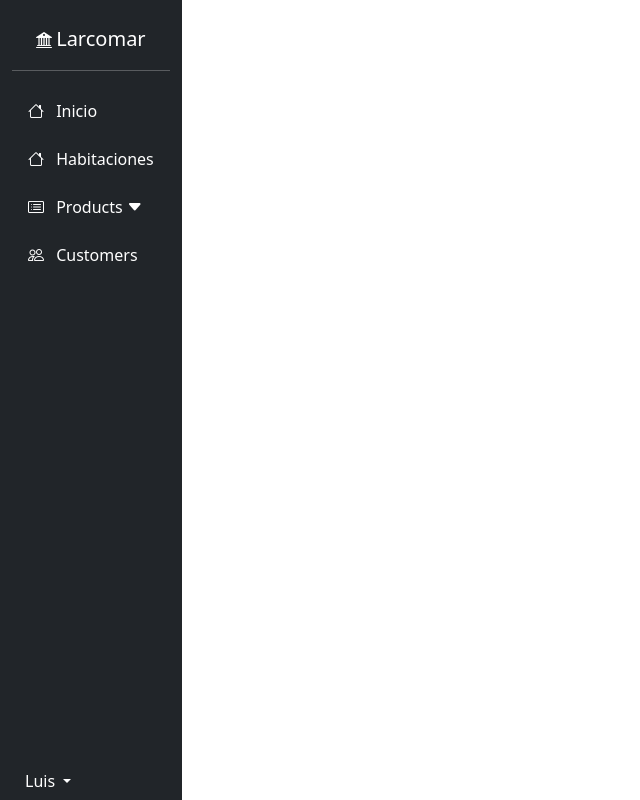
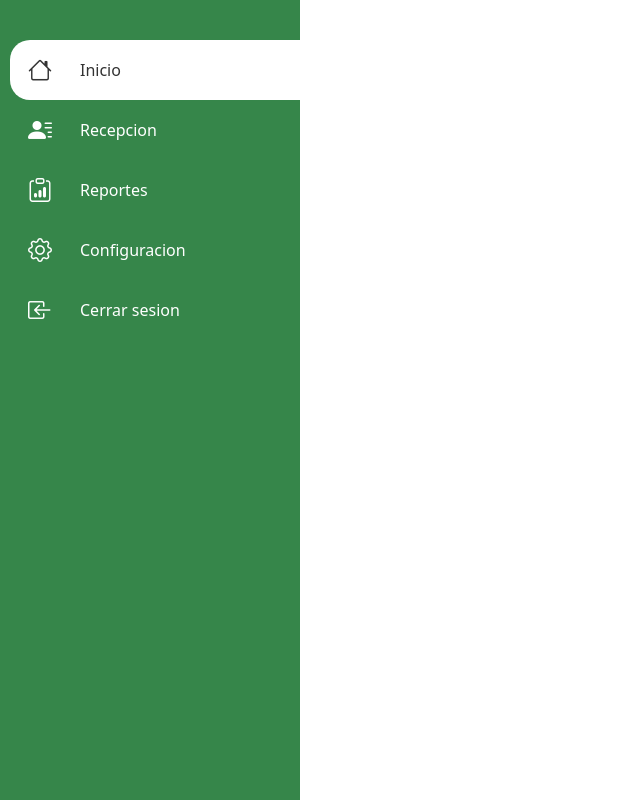
Before and after one commit to luy06D/System_hotelero, a PHP site: page /view/dashboard.html in a window 1280 px wide. Shown: the whole page, without its empty margins (0-640 px from the left). Run offline with PHP 8.4, Linux system fonts and the light colour scheme.

Commit message:
Nuevo dashboard

```diff
--- a/style/dashboard.css
+++ b/style/dashboard.css
@@ -1,3 +1,83 @@
 .nav-pills li a:hover {
   background-color: rgb(48, 48, 226);
 }
+@import url('https://fonts.googleapis.com/css2?family=Poppins:wght@100&display=swap');
+
+*{
+  margin: 0;
+  padding: 0;
+  box-sizing: border-box;
+}
+
+body{
+  min-height: 100vh;
+  background: #fff;
+}
+
+.navegacion{
+  position: fixed;
+  top: 0px;
+  left: 0px;
+  bottom: 0px;
+  width: 300px;
+  border-left: 5px solid #36864a ;
+  background-color: #36864a;
+  transition: width 0.5s;
+}
+
+.navegacion ul{
+  position: absolute;
+  top: 0;
+  left: 0;
+  width: 100%;
+  padding-left: 5px;
+  padding-top: 40px;
+}
+
+.navegacion ul li{
+  position: relative;
+  list-style: none;
+  width: 100%;
+  border-top-left-radius: 20px ;
+  border-bottom-left-radius: 20px;
+}
+
+.navegacion ul li.activa{
+  background: #fff;
+}
+
+.navegacion ul li a{
+  position: relative;
+  display: block;
+  width: 100%;
+  display: flex;
+  text-decoration: none;
+  color: #fff;
+}
+
+.navegacion ul li.activa a{
+  color: #333;
+}
+
+.navegacion ul li a .icono{
+  position: relative;
+  display: block;
+  min-width: 60px;
+  height: 60px;
+  line-height: 60px;
+  text-align: center;
+}
+
+.navegacion ul li a .icono i{
+  font-size: 1.5em;
+
+}
+
+.navegacion ul li a .titulo{
+  position: relative;
+  display: block;
+  padding-left: 10px;
+  height: 60px;
+  line-height: 60px;
+  white-space: normal;
+}
--- a/view/dashboard.html
+++ b/view/dashboard.html
@@ -10,7 +10,7 @@
   <link rel="stylesheet" href="https://cdn.jsdelivr.net/npm/bootstrap-icons@1.10.5/font/bootstrap-icons.css">
 </head>
 <body>
-  <div class="container-fluid">
+  <!-- <div class="container-fluid">
     <div class="row">
       <div class="d-flex flex-column justify-content-between col-auto bg-dark min-vh-100">
         <div class="mt-4">
@@ -72,13 +72,65 @@
 
       </div>
     </div>
+  </div> -->
+
+
+  <div class="navegacion">
+    <ul>
+      <li class="lista activa">
+        <a href="#">
+          <span class="icono"><i class="bi bi-house"></i></span>
+          <span class="titulo">Inicio</span>
+        </a>
+      </li>
+      <li class="lista">
+        <a href="#">
+          <span class="icono"><i class="bi bi-person-lines-fill"></i></span>
+          <span class="titulo">Recepcion</span>
+        </a>
+      </li>
+      <li class="lista">
+        <a href="#">
+          <span class="icono"><i class="bi bi-clipboard-data"></i></span>
+          <span class="titulo">Reportes</span>
+        </a>
+      </li>
+      <li class="lista">
+        <a href="#">
+          <span class="icono"><i class="bi bi-gear"></i></span>
+          <span class="titulo">Configuracion</span>
+        </a>
+      </li>
+      <li class="lista">
+        <a href="#">
+          <span class="icono"><i class="bi bi-box-arrow-in-left"></i></span>
+          <span class="titulo">Cerrar sesion</span>
+        </a>
+      </li>
+    </ul>
+
   </div>
 
+<script type="module" src="https://unpkg.com/ionicons@7.1.0/dist/ionicons/ionicons.esm.js"></script>
+<script nomodule src="https://unpkg.com/ionicons@7.1.0/dist/ionicons/ionicons.js"></script>
 
 <script src="https://cdn.jsdelivr.net/npm/@popperjs/core@2.11.6/dist/umd/popper.min.js" integrity="sha384-oBqDVmMz9ATKxIep9tiCxS/Z9fNfEXiDAYTujMAeBAsjFuCZSmKbSSUnQlmh/jp3" crossorigin="anonymous"></script>
 <script src="https://cdn.jsdelivr.net/npm/bootstrap@5.2.3/dist/js/bootstrap.min.js" integrity="sha384-cuYeSxntonz0PPNlHhBs68uyIAVpIIOZZ5JqeqvYYIcEL727kskC66kF92t6Xl2V" crossorigin="anonymous"></script>
 
+<script>
 
+  let lista = document.querySelectorAll(".lista");
+  for(let i=0; i<lista.length; i++){
+    lista[i].onclick = function(){
+      let j = 0;
+      while(j < lista.length){
+        lista[j++].className = 'lista';
+      }
+      lista[i].className = 'lista activa';
+    }
+  }
+
+</script>
 
 
 </body>
```
Also changed, not shown: index.html (+55 -86 lines).
